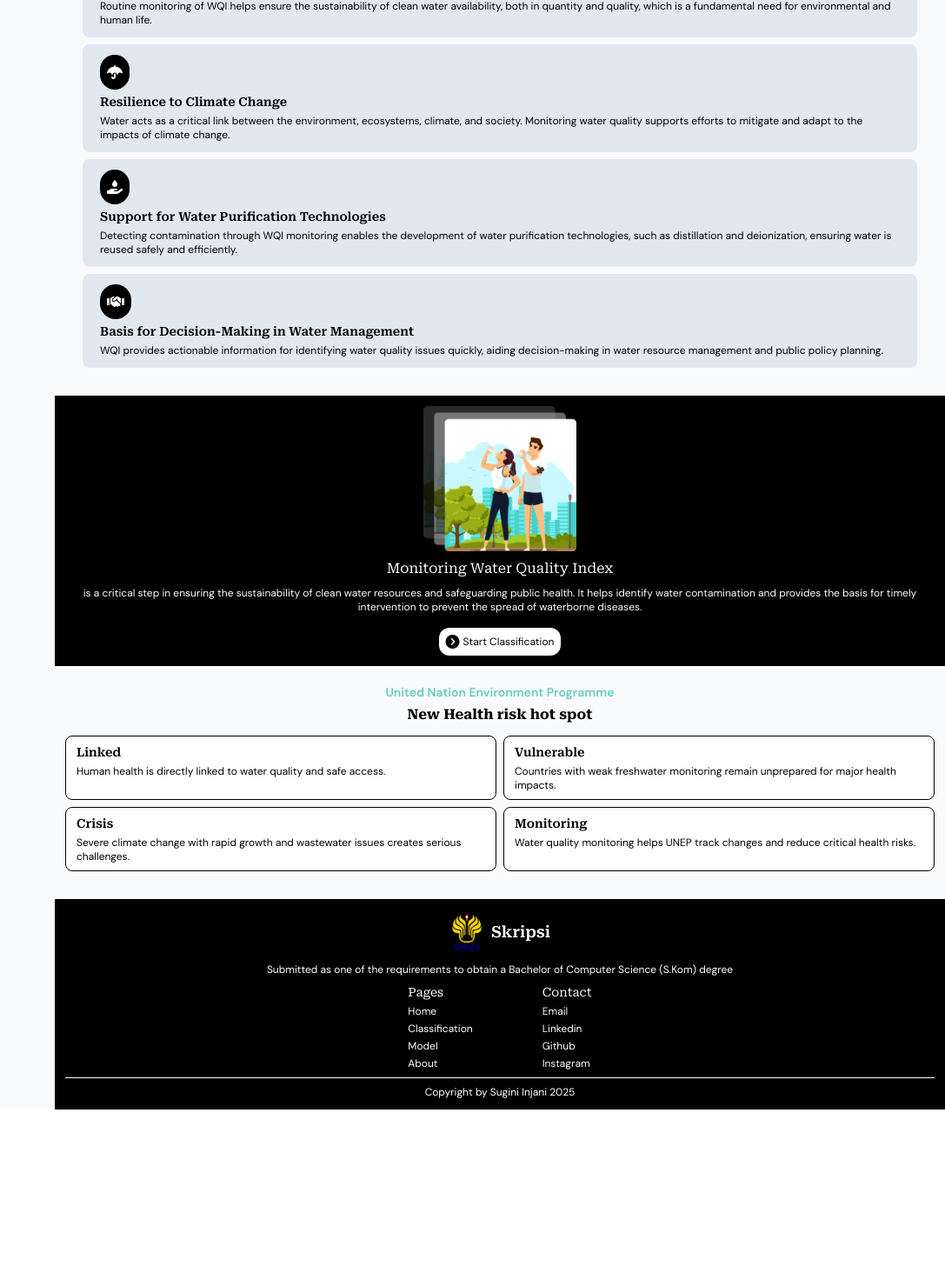
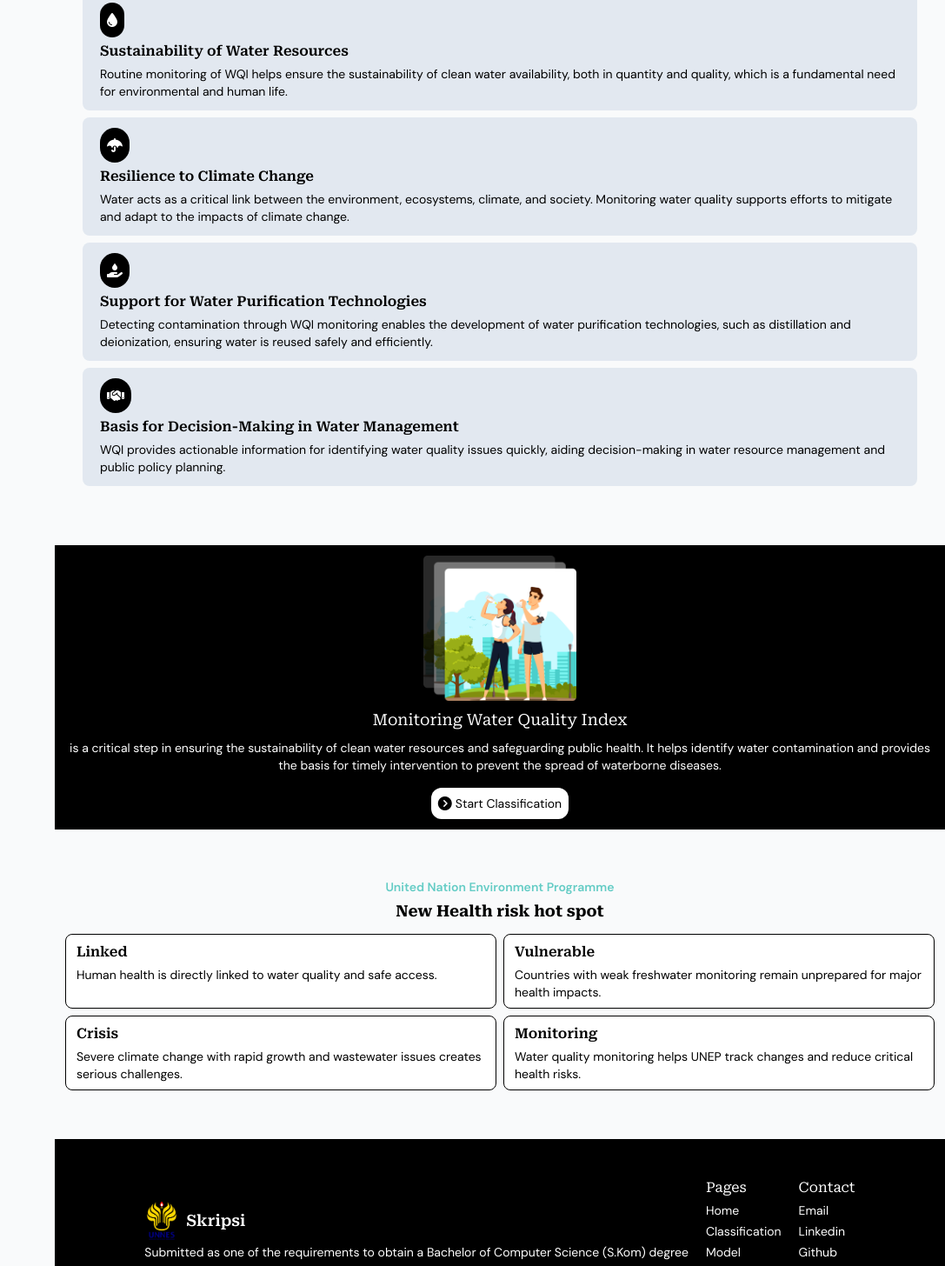
Before and after one commit to injanisgg/skripsi-fe, a React (Vite) app: page / in a window 1280 px wide. Shown: the part 890-2346 px from the top of the page at 87% size, without its empty margins (193-1280 px from the left). Before the commit the page ends 2166 px from the top, so only its background shows below. Built offline with nearby package versions, Linux system fonts and the light colour scheme.

Commit message:
`Refactor Footer and Home components with minor styling adjustments`

```diff
--- a/src/components/Footer.tsx
+++ b/src/components/Footer.tsx
@@ -3,30 +3,32 @@ import UnnesLogo from '../images/unnes-logo.png';
 
 export default function Footer() {
   return (
-    <div className="mt-8 bg-black p-3 flex flex-col gap-2 justify-center items-center text-white">
-      <span className='flex items-center gap-2'>
-          <img src={UnnesLogo} alt="Unnes logo" className='w-10' />
-          <div className="font-semibold font-main text-lg">Skripsi</div>
-      </span>
-      <p className='font-secondary text-xs text-center'>Submitted as one of the requirements to obtain a Bachelor of Computer Science (S.Kom) degree</p>
-      <div className="flex gap-20">
+    <div className="mt-8 bg-black px-3 py-8 flex flex-col gap-2 justify-center items-center text-white">
+      <div className="flex items-center py-3 gap-5">
+        <div>
+          <span className='flex items-center gap-2'>
+              <img src={UnnesLogo} alt="Unnes logo" className='w-10' />
+              <div className="font-semibold font-main text-lg">Skripsi</div>
+          </span>
+          <p className='font-secondary text-sm text-left'>Submitted as one of the requirements to obtain a Bachelor of Computer Science (S.Kom) degree</p>
+        </div>
         <ul className="flex flex-col gap-1">
-            <li className='text-sm font-main'>Pages</li>
-            <NavLink to={'/'} className={'text-xs font-secondary'}>Home</NavLink>
-            <NavLink to={'/classification'} className={'text-xs font-secondary'}>Classification</NavLink>
-            <NavLink to={'/model'} className={'text-xs font-secondary'}>Model</NavLink>
-            <NavLink to={'/about'} className={'text-xs font-secondary'}>About</NavLink>
+            <li className='text-base font-main'>Pages</li>
+            <NavLink to={'/'} className={'text-sm font-secondary'}>Home</NavLink>
+            <NavLink to={'/classification'} className={'text-sm font-secondary'}>Classification</NavLink>
+            <NavLink to={'/model'} className={'text-sm font-secondary'}>Model</NavLink>
+            <NavLink to={'/about'} className={'text-sm font-secondary'}>About</NavLink>
         </ul>
         <ul className="flex flex-col gap-1">
-            <li className='text-sm font-main'>Contact</li>
-            <li className='text-xs font-secondary'><a target='blank' href="mailto:suginiinzani@gmail.com">Email</a></li>
-            <li className='text-xs font-secondary'><a target='blank' href="linkedin.com/in/suginiinjani">Linkedin</a></li>
-            <li className='text-xs font-secondary'><a target='blank' href="github.com/injanisgg">Github</a></li>
-            <li className='text-xs font-secondary'><a target='blank' href="instagram.com/s.injzhani">Instagram</a></li>
+            <li className='text-base font-main'>Contact</li>
+            <li className='text-sm font-secondary'><a target='blank' href="mailto:suginiinzani@gmail.com">Email</a></li>
+            <li className='text-sm font-secondary'><a target='blank' href="linkedin.com/in/suginiinjani">Linkedin</a></li>
+            <li className='text-sm font-secondary'><a target='blank' href="github.com/injanisgg">Github</a></li>
+            <li className='text-sm font-secondary'><a target='blank' href="instagram.com/s.injzhani">Instagram</a></li>
         </ul>
       </div>
       <div className="border-t w-full"></div>
-    <p className='text-xs font-secondary'>Copyright by Sugini Injani 2025</p>
+    <p className='text-sm font-secondary'>Copyright by Sugini Injani 2025</p>
     </div>
   )
 }
--- a/src/pages/Home.tsx
+++ b/src/pages/Home.tsx
@@ -62,14 +62,14 @@ function Home() {
       <header className="bg-black m-0 p-3 flex flex-col items-center gap-3">
         <img src={UnnesHeader} alt="Unnes" className='w-40' />
         <div>
-          <div className='flex flex-col items-center text-center'>
-            <span className='text-white font-semibold font-main text-lg'>Water Quality Index</span>
-            <span className='text-main font-semibold font-main text-lg'>Classification using LightGBM</span>
-            <span className='text-white font-semibold font-main text-lg'>with RFE Feature Selection</span>
-            <span className='text-main font-semibold font-main text-lg'>SMOTE Oversampling Technique</span>
-            <span className='text-white font-semibold font-main text-lg'>and Optuna Hyperparameter Optimization</span>
+          <div className='flex flex-col items-center text-center text-lg'>
+            <span className='text-white font-semibold font-main'>Water Quality Index</span>
+            <span className='text-main font-semibold font-main'>Classification using LightGBM</span>
+            <span className='text-white font-semibold font-main'>with RFE Feature Selection</span>
+            <span className='text-main font-semibold font-main'>SMOTE Oversampling Technique</span>
+            <span className='text-white font-semibold font-main'>and Optuna Hyperparameter Optimization</span>
           </div>
-          <div className='flex flex-col text-center font-secondary text-white text-xs mt-5'>
+          <div className='flex flex-col text-center font-secondary text-white text-sm mt-5'>
             <p>
               Written by Sugini Injani<br/>
               Major in Informatics Engineering <br />
@@ -78,14 +78,14 @@ function Home() {
             </p>
           </div>
         </div>
-        <button className='flex gap-1 bg-white rounded-xl p-2 items-center'>
+        <button className='flex gap-1 bg-white rounded-xl p-2 items-center mt-2'>
           <i className="fa-solid fa-circle-chevron-right"></i>
-          <p className='text-xs font-secondary'>Start Classification</p>
+          <p className='text-sm font-secondary'>Start Classification</p>
         </button>
       </header>
 
       {/* content problems */}
-      <div className='mt-5'>
+      <div className='mt-10'>
         <span className='flex flex-col justify-center text-center gap-1'>
           <h4 className='font-secondary text-main font-semibold text-sm'>The Problem</h4>
           <h1 className='font-main text-black font-bold font-xl'>Why water quality index is important?</h1>
@@ -94,39 +94,39 @@ function Home() {
           {contentData.map((data, index) => (
             <div key={index} className="bg-slate-200 px-5 py-3 rounded-lg flex flex-col gap-1 justify-start">
             <div className='bg-black w-fit p-2 rounded-full'>{data.icon}</div>
-            <p className="text-black font-semibold font-main text-sm">{data.title}</p>
-            <p className="text-black text-xs font-secondary">{data.desc}</p>
+            <p className="text-black font-semibold font-main text-base">{data.title}</p>
+            <p className="text-black text-sm font-secondary">{data.desc}</p>
           </div>
           ))}
         </div>
       </div>
 
       {/* content quote */}
-      <div className="bg-black flex flex-col justify-center items-center gap-2 p-3 mt-5">
+      <div className="bg-black flex flex-col justify-center items-center gap-2 p-3 mt-14">
         <img src={PictQuote} alt="People drinking" className='w-44' />
         <span className='text-center text-white'>
-          <h3 className='font-main'>Monitoring Water Quality Index</h3>
-          <p className="font-secondary text-xs mt-2">
+          <h3 className='font-main text-lg'>Monitoring Water Quality Index</h3>
+          <p className="font-secondary text-sm mt-2">
             is a critical step in ensuring the sustainability of clean water resources and safeguarding public health. It helps identify water contamination and provides the basis for timely intervention to prevent the spread of waterborne diseases.
           </p>
         </span>
         <button className='flex gap-1 bg-white rounded-xl p-2 items-center mt-2'>
           <i className="fa-solid fa-circle-chevron-right"></i>
-          <p className='text-xs font-secondary'>Start Classification</p>
+          <p className='text-sm font-secondary'>Start Classification</p>
         </button>
       </div>
 
       {/* content risk */}
-      <div>
-        <span className='flex flex-col justify-center text-center gap-1 mt-5'>
+      <div className='my-14'>
+        <span className='flex flex-col justify-center text-center gap-1'>
           <h4 className='font-secondary text-main font-semibold text-sm'>United Nation Environment Programme</h4>
-          <h1 className='font-main text-black font-bold font-xl'>New Health risk hot spot</h1>
+          <h1 className='font-main text-black font-bold text-lg'>New Health risk hot spot</h1>
         </span>
         <div className="grid grid-cols-2 gap-2 mx-3 mt-3">
           {contentRisk.map((data, index) => (
             <div key={index} className='bg-white border rounded-lg px-3 py-2 text-black'>
-              <h3 className='font-main text-sm font-semibold mb-1'>{data.title}</h3>
-              <p className='font-secondary text-xs text-left '>{data.desc}</p>
+              <h3 className='font-main text-base font-semibold mb-1'>{data.title}</h3>
+              <p className='font-secondary text-sm text-left '>{data.desc}</p>
             </div>
           ))}
         </div>
```
